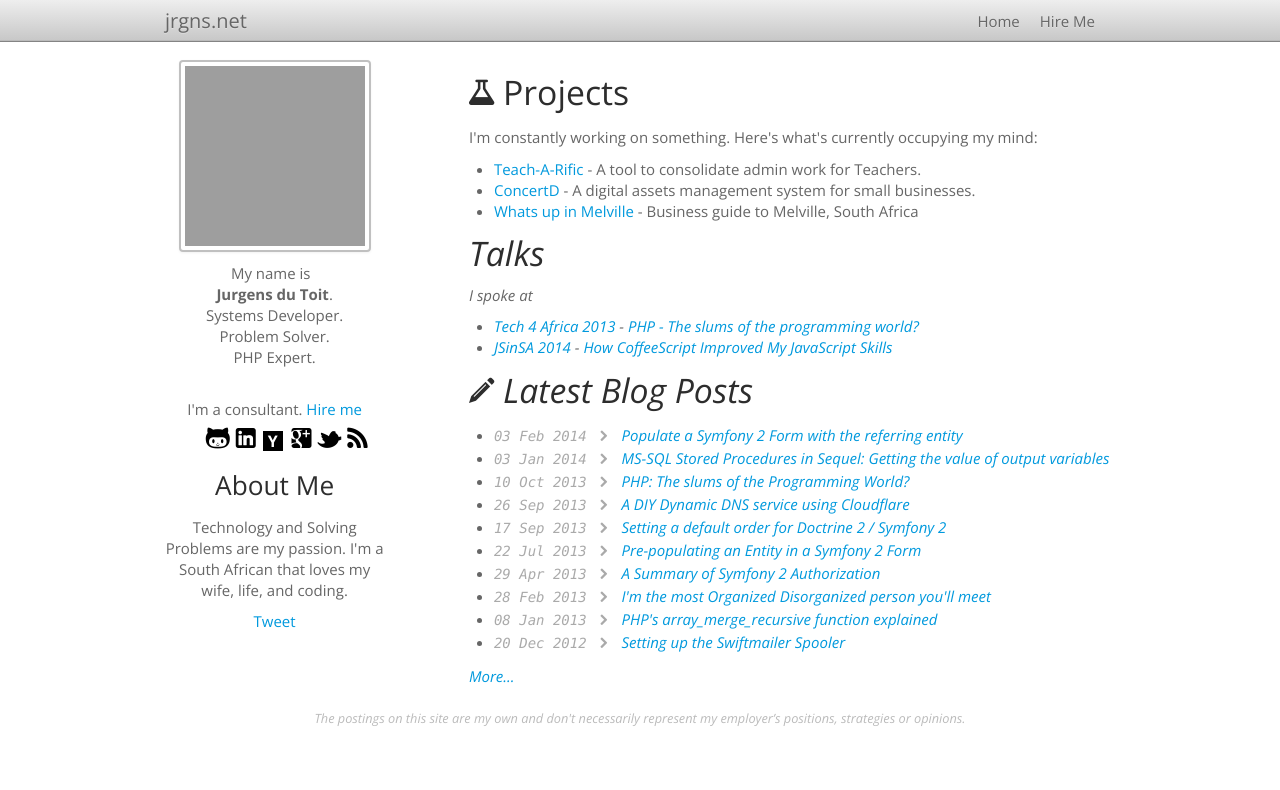
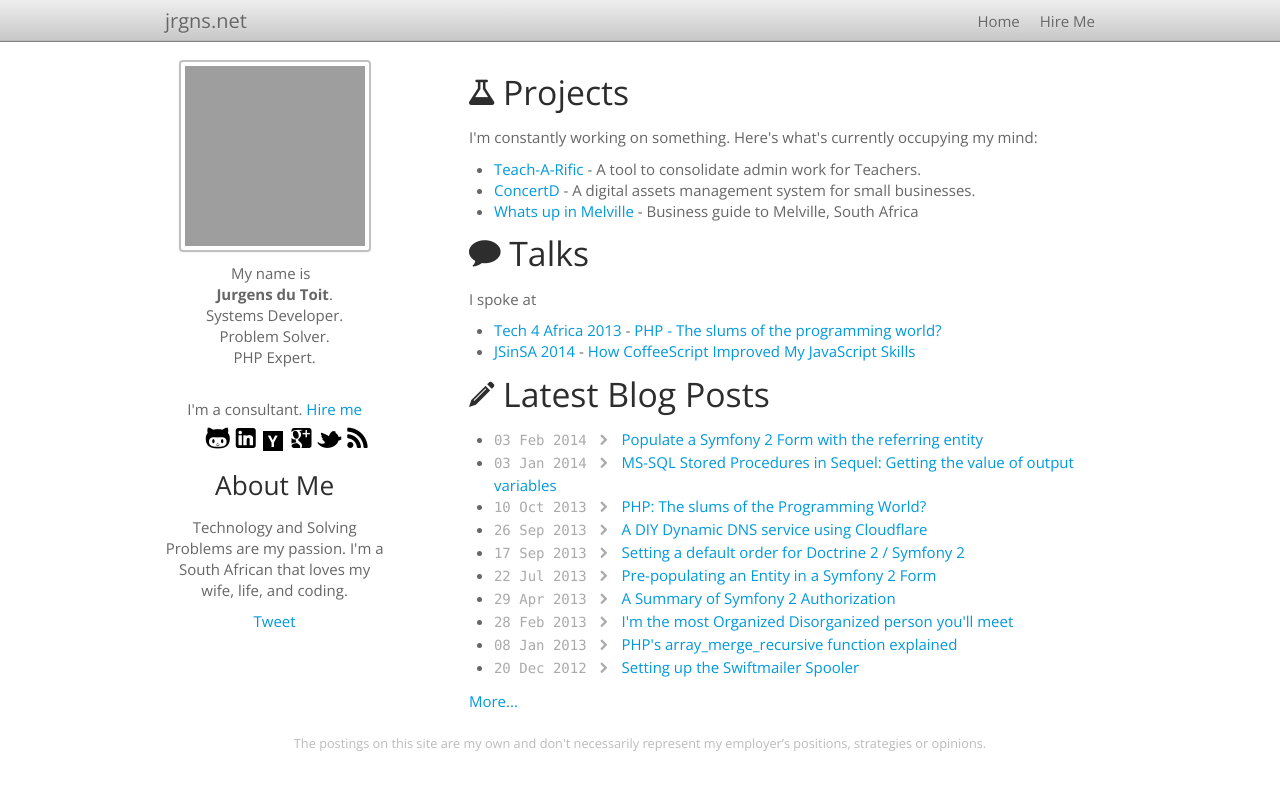
Before and after one commit to jrgns/jrgns.github.com, a Jekyll site: the page built from index.html, in a window 1280 px wide. Shown: the top 790 px of the page. Built offline with Jekyll 4.4.1, drawn with Linux system fonts in a browser that asks for light colours; comment, search, counter and statistics services are not loaded; grey boxes are pictures that could not be loaded.

Commit message:
Fixed the Talks icon

```diff
--- a/index.html
+++ b/index.html
@@ -24,7 +24,7 @@ title: Jurgens du Toit - Systems Developer, PHP Expert
         <a href='http://whatsupinmelville.co.za'>Whats up in Melville</a> - Business guide to Melville, South Africa
       </li>
     </ul>
-    <h2><i class="icon-microphone">Talks</h2>
+    <h2><i class="icon-comment"></i> Talks</h2>
     <p>I spoke at</p>
     <ul>
       <li><a href="http://tech4africa.com/">Tech 4 Africa 2013</a> - <a href="talks/phpslums/">PHP - The slums of the programming world?</a></li>
```
